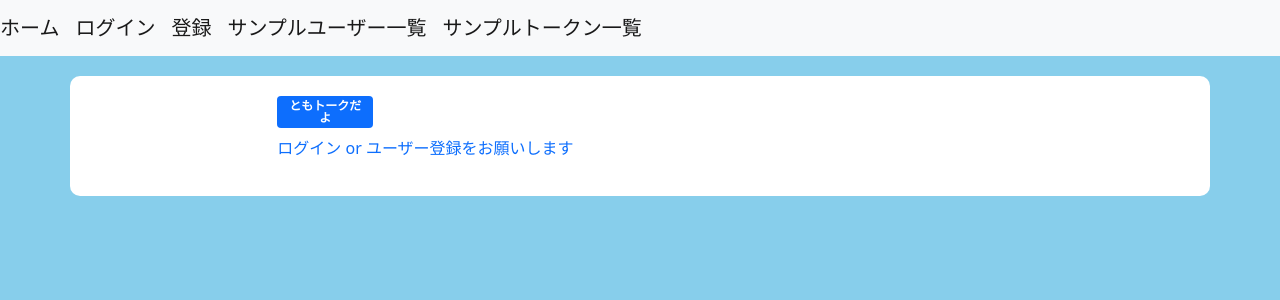
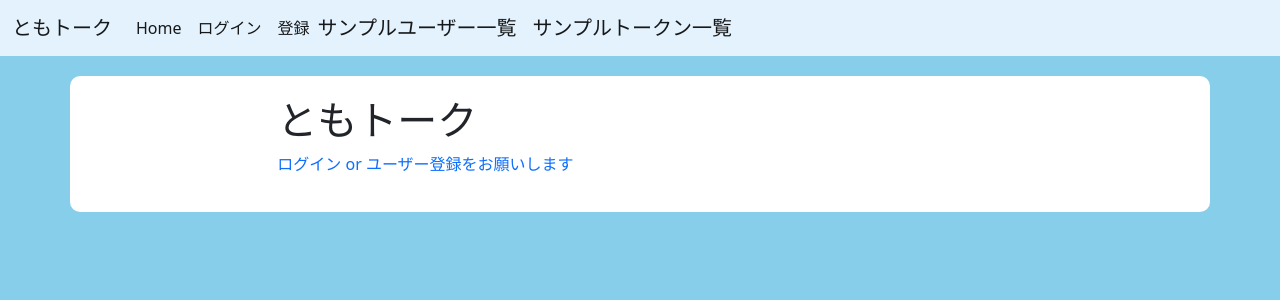
Before and after one commit to mizukami-0418/sns_application, a Flask app: page / in a window 1280 px wide. Shown: the top 300 px of the page. Run offline with Flask 3, Linux system fonts and the light colour scheme; parts of the project's set-up code (start-up, migrations or seed data) failed here and were passed over.

Commit message:
デザインなどの軽微な修正

```diff
--- a/app.py
+++ b/app.py
@@ -1,4 +1,4 @@
-# setup.py
+# app.py
 # アプリ立ち上げのファイル
 from flaskr import create_app
 
--- a/flaskr/templates/base.html
+++ b/flaskr/templates/base.html
@@ -19,18 +19,45 @@
 
   </head>
   <body>
-    <nav class="navbar navbar-expand-lg navbar-light bg-light">
-      <a class="navbar-brand" href="{{url_for('app.home')}}">ホーム</a>
+    <nav class="navbar navbar-expand-xl navbar-light" style="background-color: #e3f2fd;">
+      <div class="container-fluid">
+        <a class="navbar-brand" href="#">ともトーク</a>
+        <button class="navbar-toggler" type="button" data-bs-toggle="collapse" data-bs-target="#navbarLight" aria-controls="navbarLight" aria-expanded="false" aria-label="Toggle navigation">
+          <span class="navbar-toggler-icon"></span>
+        </button>
+        <div class="collapse navbar-collapse show" id="navbarLight">
+          <ul class="navbar-nav me-auto mb-2 mb-xl-0">
+            <li class="nav-item">
+              <a class="nav-link active" aria-current="page" href="{{url_for('app.home')}}">Home</a>
+            </li>
             {% if current_user.is_authenticated %}
-      <a class="navbar-brand" href="{{url_for('app.logout')}}">ログアウト</a>
+            <li class="nav-item">
+              <a class="nav-link active" aria-current="page" href="{{url_for('app.logout')}}">ログアウト</a>
+            </li>
+            <li class="nav-item">
+              <a class="nav-link active" aria-current="page" href="{{url_for('app.user')}}">ユーザー情報編集</a>
+            </li>
+            <li class="nav-item">
+              <a class="nav-link active" aria-current="page" href="{{url_for('app.user_search')}}">ユーザー検索</a>
+            </li>
+            {# <a class="navbar-brand" href="{{url_for('app.logout')}}">ログアウト</a>
             <a class="navbar-brand" href="{{url_for('app.user')}}">ユーザー情報編集</a>
+            <a class="navbar-brand" href="{{url_for('app.user_search')}}">ユーザー検索</a> #}
             {% else %}
-      <a class="navbar-brand" href="{{url_for('app.login')}}">ログイン</a>
-      <a class="navbar-brand" href="{{url_for('app.register')}}">登録</a>
+            <li class="nav-item">
+              <a class="nav-link active" aria-current="page" href="{{url_for('app.login')}}">ログイン</a>
+            </li>
+            <li class="nav-item">
+              <a class="nav-link active" aria-current="page" href="{{url_for('app.register')}}">登録</a>
+            </li>
+            {# <a class="navbar-brand" href="{{url_for('app.login')}}">ログイン</a>
+            <a class="navbar-brand" href="{{url_for('app.register')}}">登録</a> #}
             {# ここから下２行は完成後削除 #}
             <a class="navbar-brand" href="{{url_for('app.user_list')}}">サンプルユーザー一覧</a>
             <a class="navbar-brand" href="{{url_for('app.token_list')}}">サンプルトークン一覧</a>
             {% endif %}
+        </div>
+      </div>
     </nav>
     <div class="container">
     {% block content %}
--- a/flaskr/templates/home.html
+++ b/flaskr/templates/home.html
@@ -18,9 +18,7 @@ home - {{ super() }}
   </div>
   {% else %}
   <div class="col-lg-8 offset-lg-2">
-    <h1 class="badge bg-primary text-wrap" style="width: 6rem;">
-    ともトークだよ
-    </h1>
+    <h1>ともトーク</h1>
     <p class="text-primary">ログイン or ユーザー登録をお願いします</p>
   </div>
   {% endif %}
--- a/flaskr/templates/register.html
+++ b/flaskr/templates/register.html
@@ -5,7 +5,7 @@
 新規ユーザー登録 - {{ super() }}
 {% endblock %}
 {% block content %}
-<h1>ユーザー情報登録画面</h1>
+<h1>ユーザー新規登録</h1>
 <div class="row">
   <form method="POST">
     {{ form.csrf_token }}
```
Lines whose indentation alone changed are shown as unchanged.
